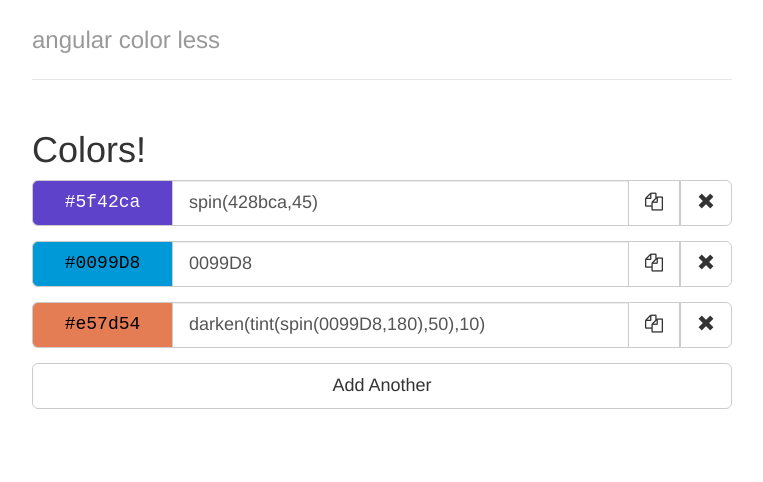
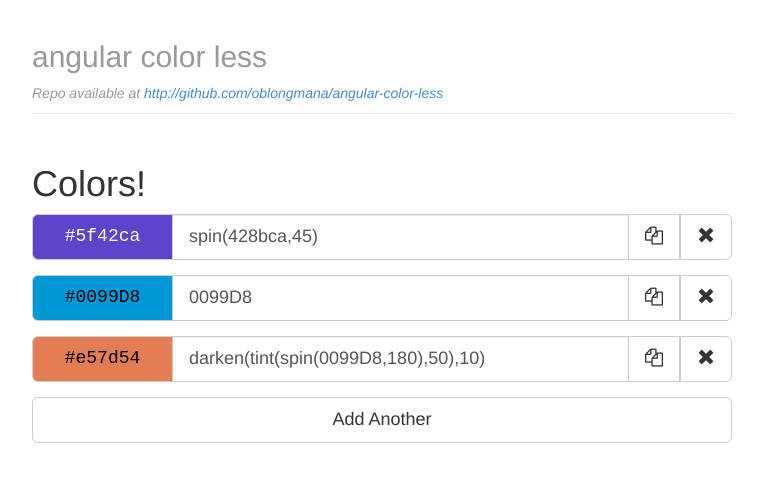
Before and after one commit to Oblongmana/angular-color-less, a plain HTML site: page index.html in a window 1280 px wide. Shown: the whole page, without its empty margins (258-1021 px from the left). Drawn offline with nearby package versions, Linux system fonts and the light colour scheme; files that its build step writes are made by us from their sources.

Commit message:
Built colorless from commit 22d94c9 on branch master

```diff
--- a/views/main.html
+++ b/views/main.html
@@ -1,10 +1,6 @@
 <div class="header">
-  <!-- <ul class="nav nav-pills pull-right">
-    <li class="active"><a ng-href="#">Home</a></li>
-    <li><a ng-href="#">About</a></li>
-    <li><a ng-href="#">Contact</a></li>
-  </ul> -->
-  <h3 class="text-muted">angular color less</h3>
+  <h2 class="text-muted">angular color less</h2>
+  <p class="text-muted"><em>Repo available at <a href="http://github.com/oblongmana/angular-color-less">http://github.com/oblongmana/angular-color-less</a></em></p>
 </div>
 
 <div class="row">
@@ -29,32 +25,3 @@
     <button ng-click="add()" type="button" class="btn btn-default btn-lg btn-block">Add Another</button>
   </div>
 </div>
-
-<!-- <div class="jumbotron">
-  <h1>'Allo, 'Allo!</h1>
-  <p class="lead">
-    <img src="images/3c0b8449.yeoman.png" alt="I'm Yeoman"><br>
-    Always a pleasure scaffolding your apps.
-  </p>
-  <p><a class="btn btn-lg btn-success" ng-href="#">Splendid!</a></p>
-</div>
-
-<div class="row marketing">
-  <h4>HTML5 Boilerplate</h4>
-  <p>
-    HTML5 Boilerplate is a professional front-end template for building fast, robust, and adaptable web apps or sites.
-  </p>
-
-  <h4>Angular</h4>
-  <p>
-    AngularJS is a toolset for building the framework most suited to your application development.
-  </p>
-
-  <h4>Karma</h4>
-  <p>Spectacular Test Runner for JavaScript.</p>
-</div>
-
-<div class="footer">
-  <p>♥ from the Yeoman team</p>
-</div>
- -->
```
